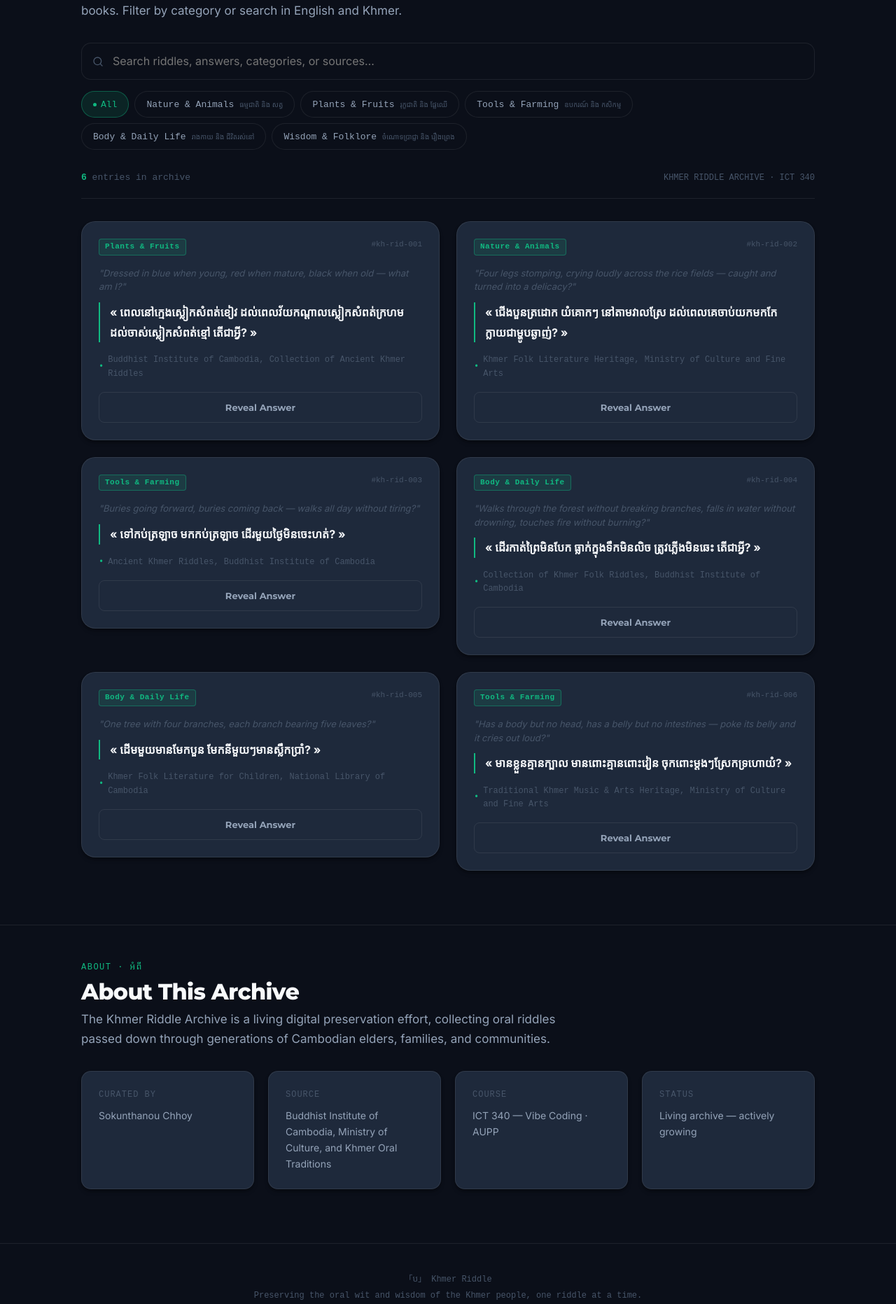
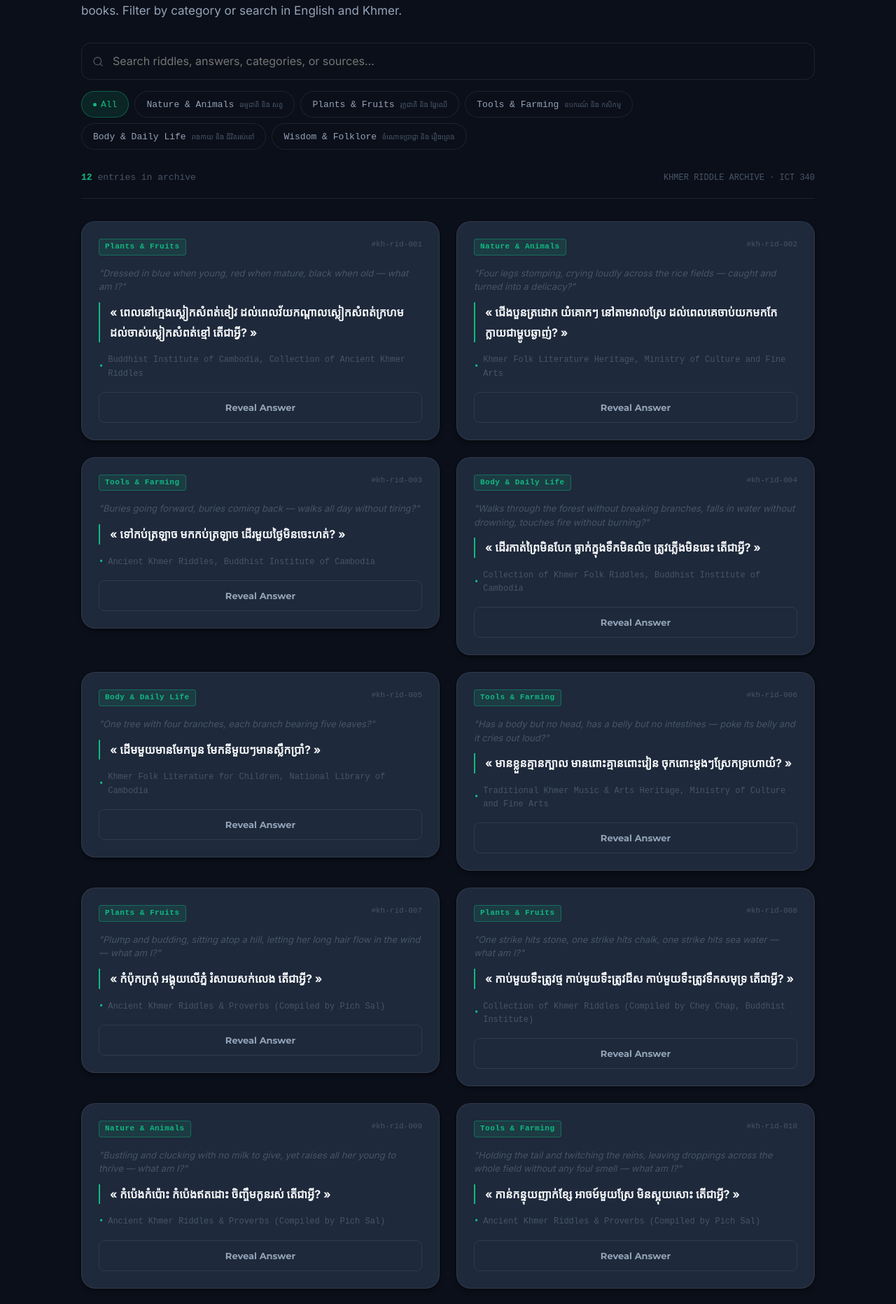
Before and after one commit to nXuuuu/khmer-riddle-archive, a Next.js app: page / in a window 1280 px wide. Shown: the part 880-2743 px from the top of the page at 70% size. Built offline with nearby package versions, Linux system fonts and the light colour scheme.

Commit message:
data: expand archive to 12 verified riddles from Buddhist Institute

```diff
--- a/data/riddles.js
+++ b/data/riddles.js
@@ -103,4 +103,88 @@ export const INITIAL_RIDDLES = [
     contributor: "Sokunthanou Chhoy",
     createdAt: "2026-08-21",
   },
+  {
+    id: "kh-rid-007",
+    question: "កំប៉ុកក្រពុំ អង្គុយលើភ្នំ រំសាយសក់លេង តើជាអ្វី?",
+    questionHint: "Plump and budding, sitting atop a hill, letting her long hair flow in the wind — what am I?",
+    answer: "ផ្លែពោត",
+    answerEn: "Ear of Corn",
+    category: "Plants & Fruits",
+    explanation: "A poetic observation of an ear of corn growing on its stalk, with its golden silk tassels blowing freely in the breeze like long, flowing hair.",
+    explanationKm: "ការប្រៀបធៀបផ្លែពោតដែលទុំលើដើម ប្រៀបដូចស្ត្រីអង្គុយលើភ្នំ ហើយសរសៃសូត្រពោតប្រៀបដូចជាសក់ដែលរំសាយតាមខ្យល់។",
+    source: "សៀវភៅពាក្យបណ្ដៅ និងពាក្យស្លោកបុរាណ (រៀបរៀងដោយ ពេជ សល់)",
+    sourceEn: "Ancient Khmer Riddles & Proverbs (Compiled by Pich Sal)",
+    contributor: "Sokunthanou Chhoy",
+    createdAt: "2026-09-11",
+  },
+  {
+    id: "kh-rid-008",
+    question: "កាប់មួយទឹះត្រូវថ្ម កាប់មួយទឹះត្រូវដីស កាប់មួយទឹះត្រូវទឹកសមុទ្រ តើជាអ្វី?",
+    questionHint: "One strike hits stone, one strike hits chalk, one strike hits sea water — what am I?",
+    answer: "ផ្លែដូង",
+    answerEn: "Coconut",
+    category: "Plants & Fruits",
+    explanation: "Opening a fresh coconut layer by layer: striking through the hard fibrous shell (stone), slicing into the white meat (chalk), and drinking the sweet water (sea).",
+    explanationKm: "ការពិពណ៌នាអំពីការកាប់ផ្លែដូង៖ ត្រូវសំបកក្រៅរឹង (ថ្ម) ត្រូវសាច់ដូងស (ដីស) និងដល់ទឹកដូងផ្អែមខាងក្នុង (ទឹកសមុទ្រ)។",
+    source: "កម្រងពាក្យបណ្ដៅខ្មែរ (រៀបរៀងដោយ ជ័យ ចាប, វិទ្យាស្ថានពុទ្ធសាសនបណ្ឌិត្យ)",
+    sourceEn: "Collection of Khmer Riddles (Compiled by Chey Chap, Buddhist Institute)",
+    contributor: "Sokunthanou Chhoy",
+    createdAt: "2026-09-11",
+  },
+  {
+    id: "kh-rid-009",
+    question: "កំប៉េងកំប៉ោះ កំប៉េងឥតដោះ ចិញ្ចឹមកូនរស់ តើជាអ្វី?",
+    questionHint: "Bustling and clucking with no milk to give, yet raises all her young to thrive — what am I?",
+    answer: "មេមាន់",
+    answerEn: "Mother Hen",
+    category: "Nature & Animals",
+    explanation: "Praising maternal diligence in traditional Cambodian villages: the hen has no milk to nurse her chicks, yet through tireless scratching and foraging, she nurtures her brood to adulthood.",
+    explanationKm: "ការកោតសរសើរចំពោះសេចក្តីព្យាយាមរបស់មេមាន់ ដែលគ្មានទឹកដោះបំបៅកូន តែចេះកកាយចំណីចិញ្ចឹមកូនរហូតធំធាត់។",
+    source: "សៀវភៅពាក្យបណ្ដៅ និងពាក្យស្លោកបុរាណ (រៀបរៀងដោយ ពេជ សល់)",
+    sourceEn: "Ancient Khmer Riddles & Proverbs (Compiled by Pich Sal)",
+    contributor: "Sokunthanou Chhoy",
+    createdAt: "2026-09-11",
+  },
+  {
+    id: "kh-rid-010",
+    question: "កាន់កន្ទុយញាក់ខ្សែ អាចម៍មួយស្រែ មិនស្អុយសោះ តើជាអ្វី?",
+    questionHint: "Holding the tail and twitching the reins, leaving droppings across the whole field without any foul smell — what am I?",
+    answer: "នង្គ័ល / មនុស្សភ្ជួរស្រែ",
+    answerEn: "Farmer & Traditional Plow",
+    category: "Tools & Farming",
+    explanation: "A farmer plowing the rice paddy: holding the handle ('tail') and twitching the reins, turning up dark, fertile furrows of fresh earth ('droppings') across the field.",
+    explanationKm: "ការប្រៀបធៀបដីដែលនង្គ័លភ្ជួររាស់រំលើងឡើងក្នុងស្រែ ប្រៀបដូចអាចម៍ដែលពាសពេញដី តែគ្មានក្លិនស្អុយឡើយ។",
+    source: "សៀវភៅពាក្យបណ្ដៅ និងពាក្យស្លោកបុរាណ (រៀបរៀងដោយ ពេជ សល់)",
+    sourceEn: "Ancient Khmer Riddles & Proverbs (Compiled by Pich Sal)",
+    contributor: "Sokunthanou Chhoy",
+    createdAt: "2026-09-11",
+  },
+  {
+    id: "kh-rid-011",
+    question: "មានជើងមិនចេះដើរ មានស្លាបមិនចេះហើរ មានមាត់មិនចេះស្ដី តើជាអ្វី?",
+    questionHint: "Has legs but cannot walk, has wings but cannot fly, has a mouth but cannot speak — what am I?",
+    answer: "ផ្ទះខ្មែរ",
+    answerEn: "Traditional Khmer Stilt House",
+    category: "Body & Daily Life",
+    explanation: "The anatomical metaphor for a traditional Khmer wooden house: the wooden foundation stilts are 'legs', the sheltering eaves are 'wings', and the front entrance is the 'mouth'.",
+    explanationKm: "ពាក្យប្រៀបធៀបរចនាសម្ព័ន្ធផ្ទះបុរាណខ្មែរ៖ សសរផ្ទះជាជើង ស្លាបព្រំដំបូលជាស្លាប និងទ្វារមុខជាមាត់។",
+    source: "មរតកអក្សរសិល្ប៍ប្រជាប្រិយខ្មែរ (ក្រសួងវប្បធម៌ និងវិចិត្រសិល្បៈ)",
+    sourceEn: "Khmer Folk Literature Heritage, Ministry of Culture and Fine Arts",
+    contributor: "Sokunthanou Chhoy",
+    createdAt: "2026-09-11",
+  },
+  {
+    id: "kh-rid-012",
+    question: "ដាំមិនដុះ ពុះមិនបែក ហែកមិនដាច់ តើជាអ្វី?",
+    questionHint: "Cannot be planted to grow, cannot be chopped to split, cannot be torn to pieces — what am I?",
+    answer: "ទឹក",
+    answerEn: "Water",
+    category: "Wisdom & Folklore",
+    explanation: "A famous philosophical riddle on the elemental nature of water: essential to all life, yet formless, indivisible, and impossible to cut or tear apart.",
+    explanationKm: "ប្រស្នាទស្សនវិជ្ជាបុរាណអំពីធម្មជាតិនៃទឹក៖ គ្មាននរណាអាចដាំឲ្យដុះ ពុះឲ្យបែក ឬហែកឲ្យដាច់ពីគ្នាបានឡើយ។",
+    source: "ប្រជុំពាក្យបណ្ដៅ និងចំណោទប្រាជ្ញាបុរាណ (វិទ្យាស្ថានពុទ្ធសាសនបណ្ឌិត្យ)",
+    sourceEn: "Ancient Khmer Riddles & Wisdom Puzzles, Buddhist Institute of Cambodia",
+    contributor: "Sokunthanou Chhoy",
+    createdAt: "2026-09-11",
+  },
 ];
```
